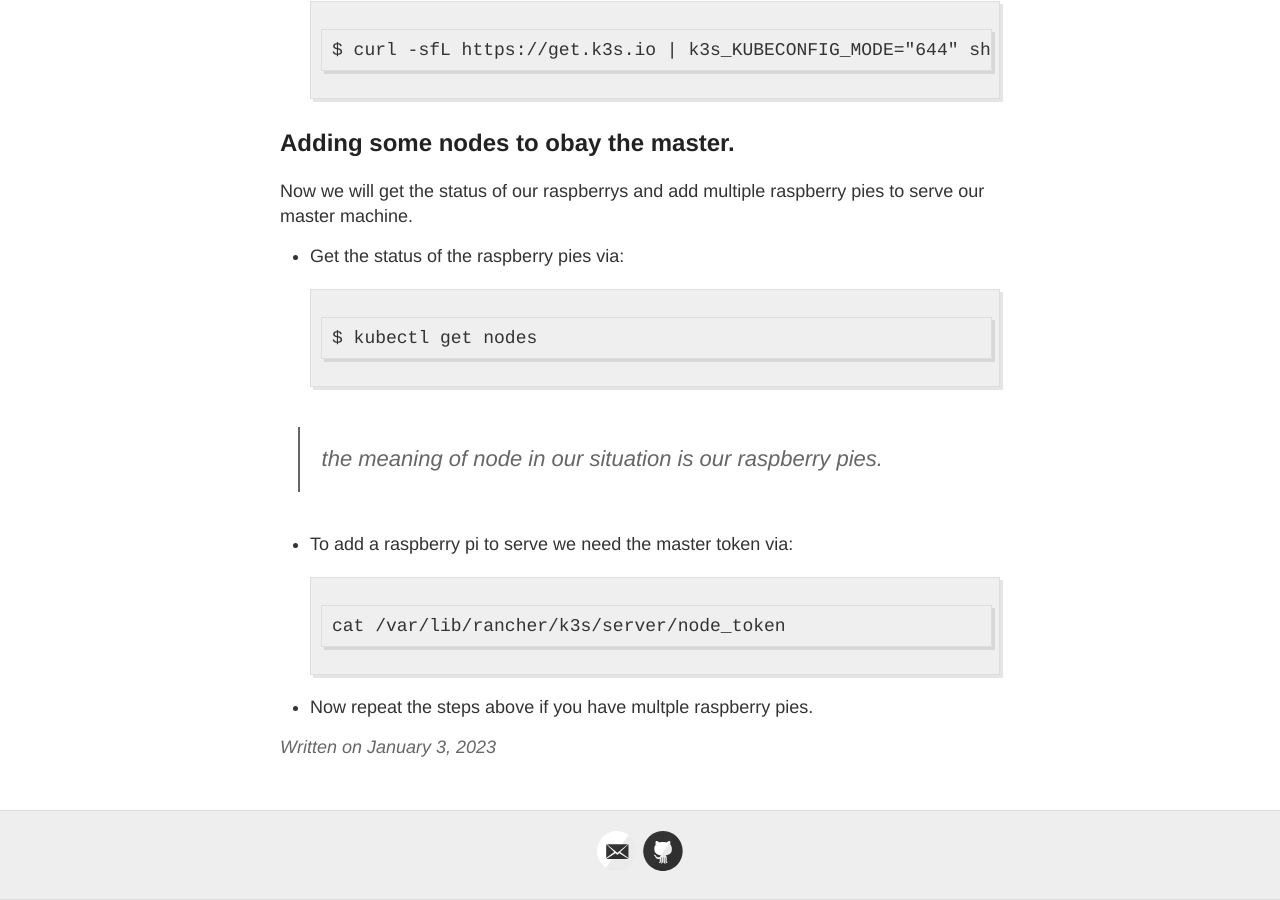
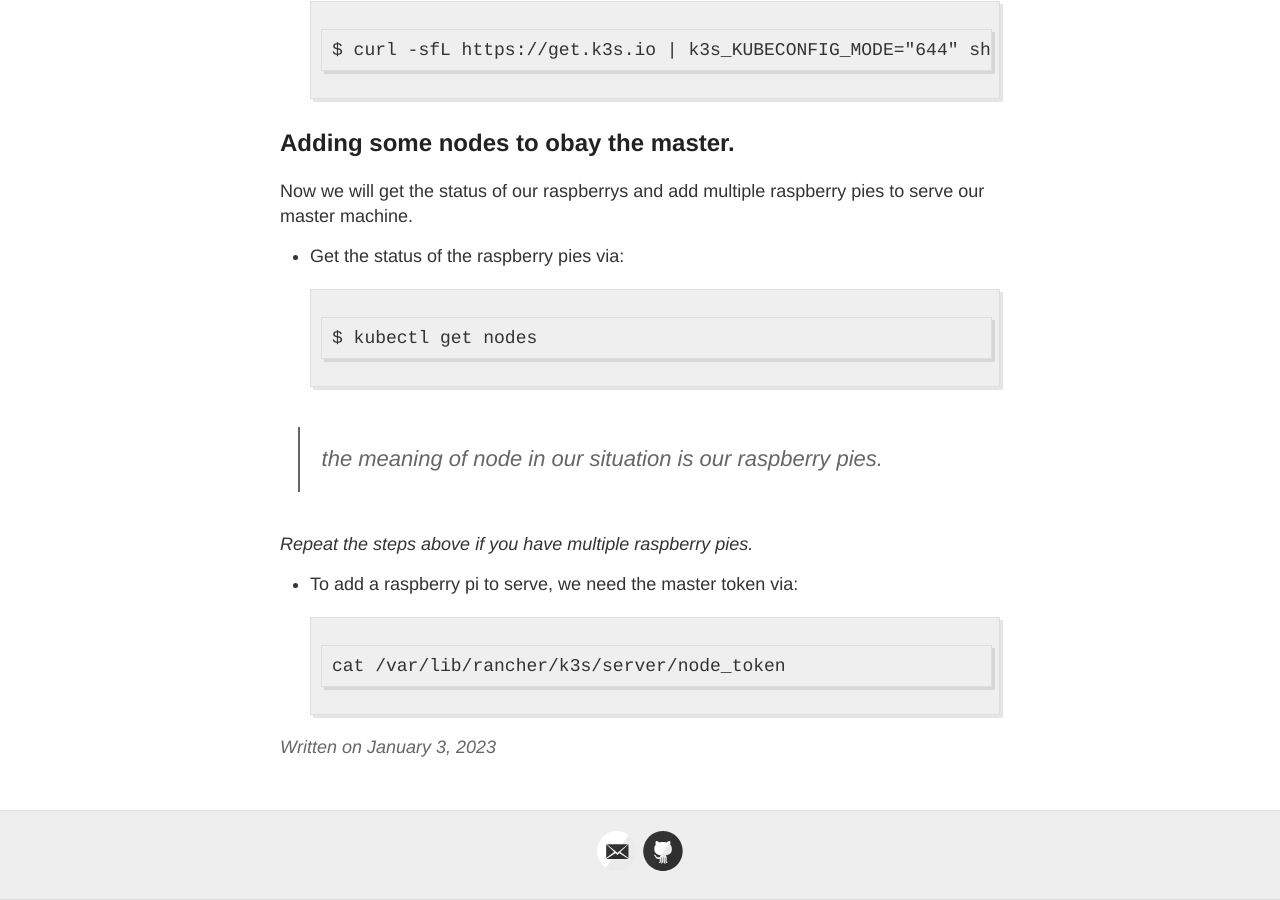
Before and after one commit to hermassest/hermassest.github.io, a Jekyll site: the page built from _posts/2023-01-03-Build-Your-Own-Raspberry-Pi-Cluster.md, in a window 1280 px wide and 900 px high, scrolled down 1728 px. Built offline with Jekyll 4.4.1, drawn with Linux system fonts in a browser that asks for light colours; our own code applies the rules of GitHub Pages for plain Markdown files.

Commit message:
Update 2023-01-03-Build-Your-Own-Raspberry-Pi-Cluster.md

````diff
--- a/_posts/2023-01-03-Build-Your-Own-Raspberry-Pi-Cluster.md
+++ b/_posts/2023-01-03-Build-Your-Own-Raspberry-Pi-Cluster.md
@@ -57,8 +57,9 @@ $ kubectl get nodes
 
 > the meaning of node in our situation is our raspberry pies.
 
-- To add a raspberry pi to serve we need the master token via:
+_Repeat the steps above if you have multiple raspberry pies._
+
+- To add a raspberry pi to serve, we need the master token via:
 ```
 cat /var/lib/rancher/k3s/server/node_token
 ```
-- Now repeat the steps above if you have multple raspberry pies.
````
